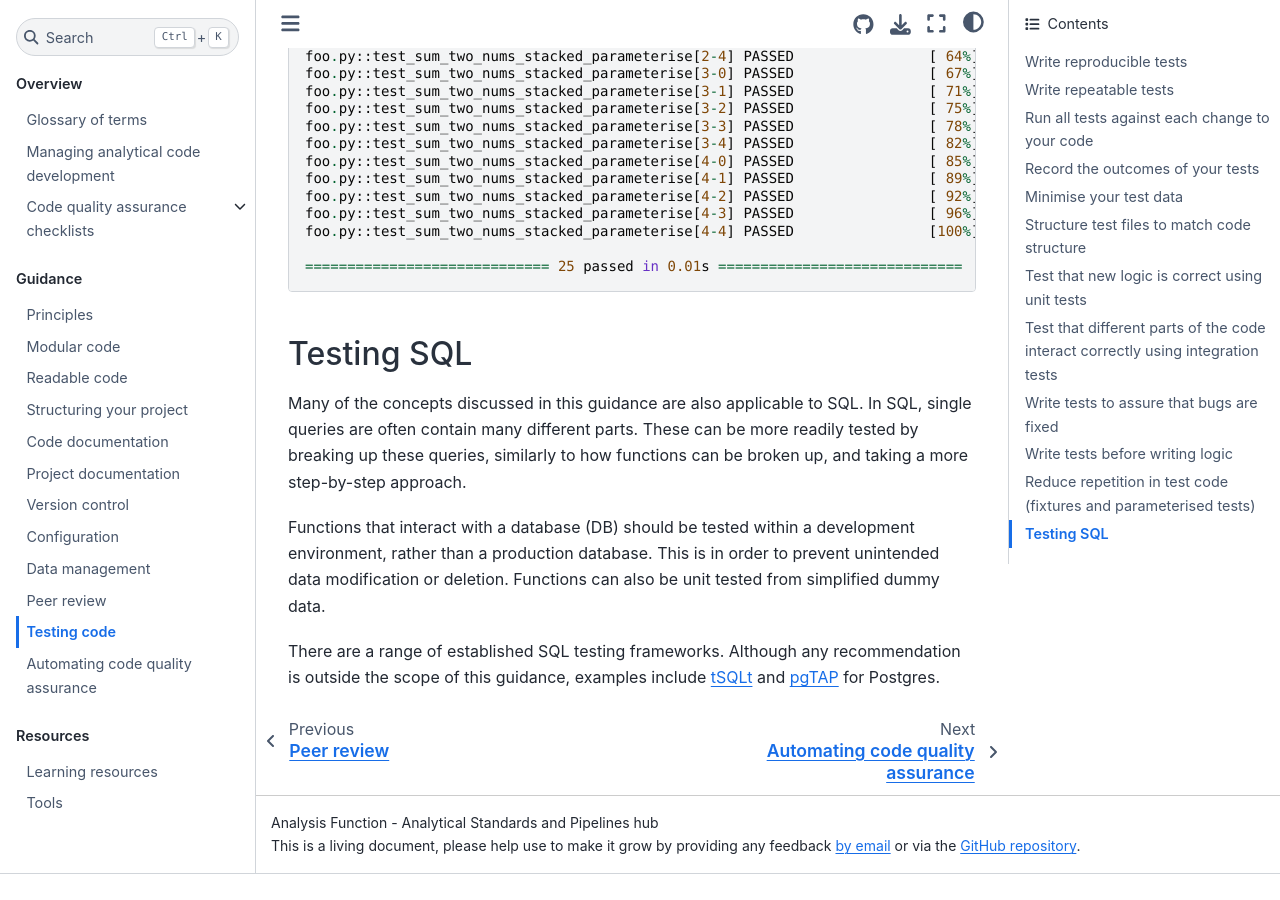
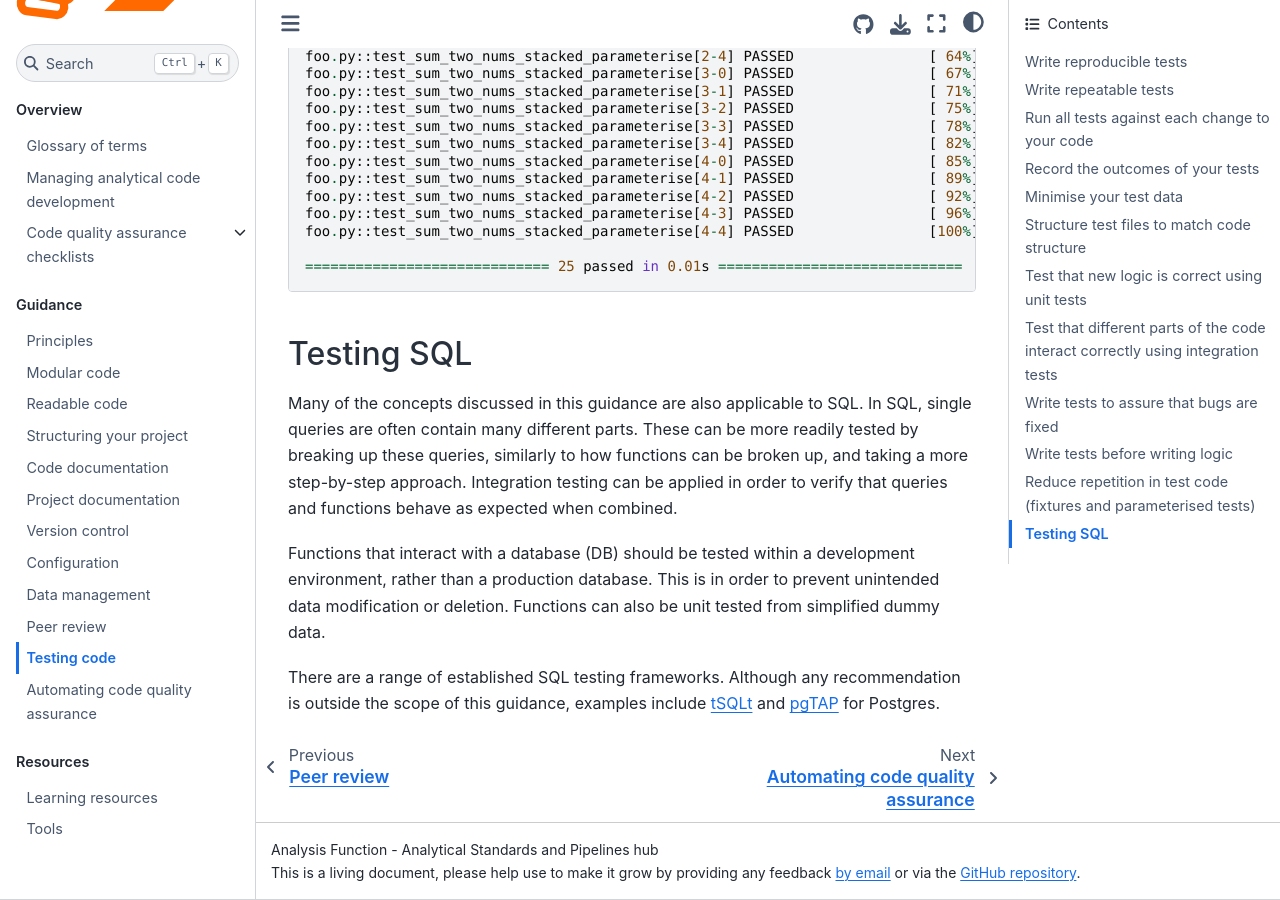
Before and after one commit to best-practice-and-impact/qa-of-code-guidance, a Jupyter Book: the page built from book/testing_code.md, in a window 1280 px wide and 900 px high, scrolled down 13993 px. Built offline with Jupyter Book 1.0.4 settings and Sphinx 7.4.7 and the Sphinx Book theme 1.1.4, drawn with Linux system fonts in a browser that asks for light colours; before the commit the page ends 14867 px from its top, so only the background shows below that.

Commit message:
add mention of integration tests

```diff
--- a/book/testing_code.md
+++ b/book/testing_code.md
@@ -590,7 +590,8 @@
 Many of the concepts discussed in this guidance are also applicable to SQL. In SQL,
 single queries are often contain many different parts. These can be more readily
 tested by breaking up these queries, similarly to how functions can be broken up,
-and taking a more step-by-step approach.
+and taking a more step-by-step approach. Integration testing can be applied
+in order to verify that queries and functions behave as expected when combined.
 
 Functions that interact with a database (DB) should be tested within a development
 environment, rather than a production database. This is in order to prevent
```
